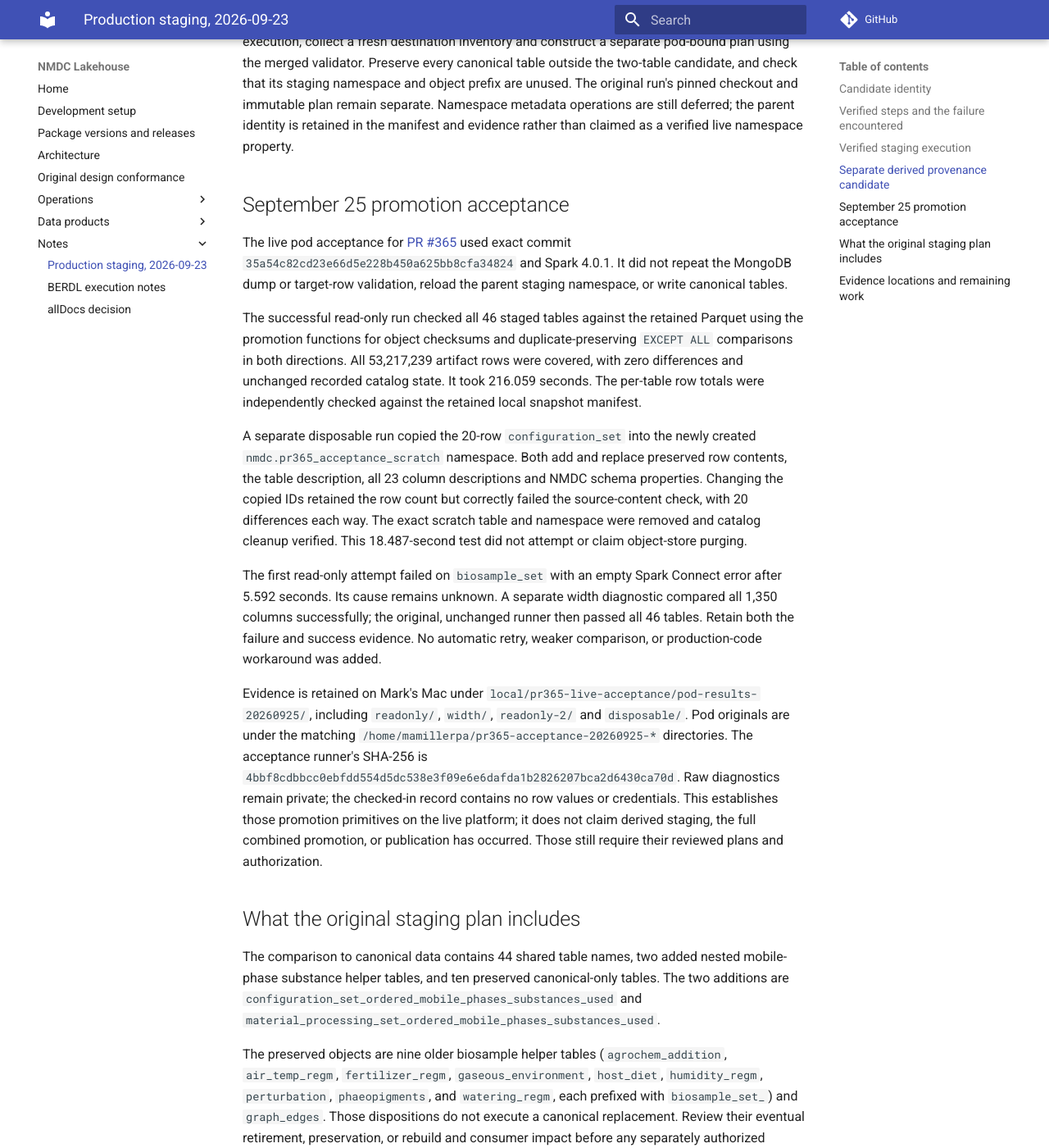
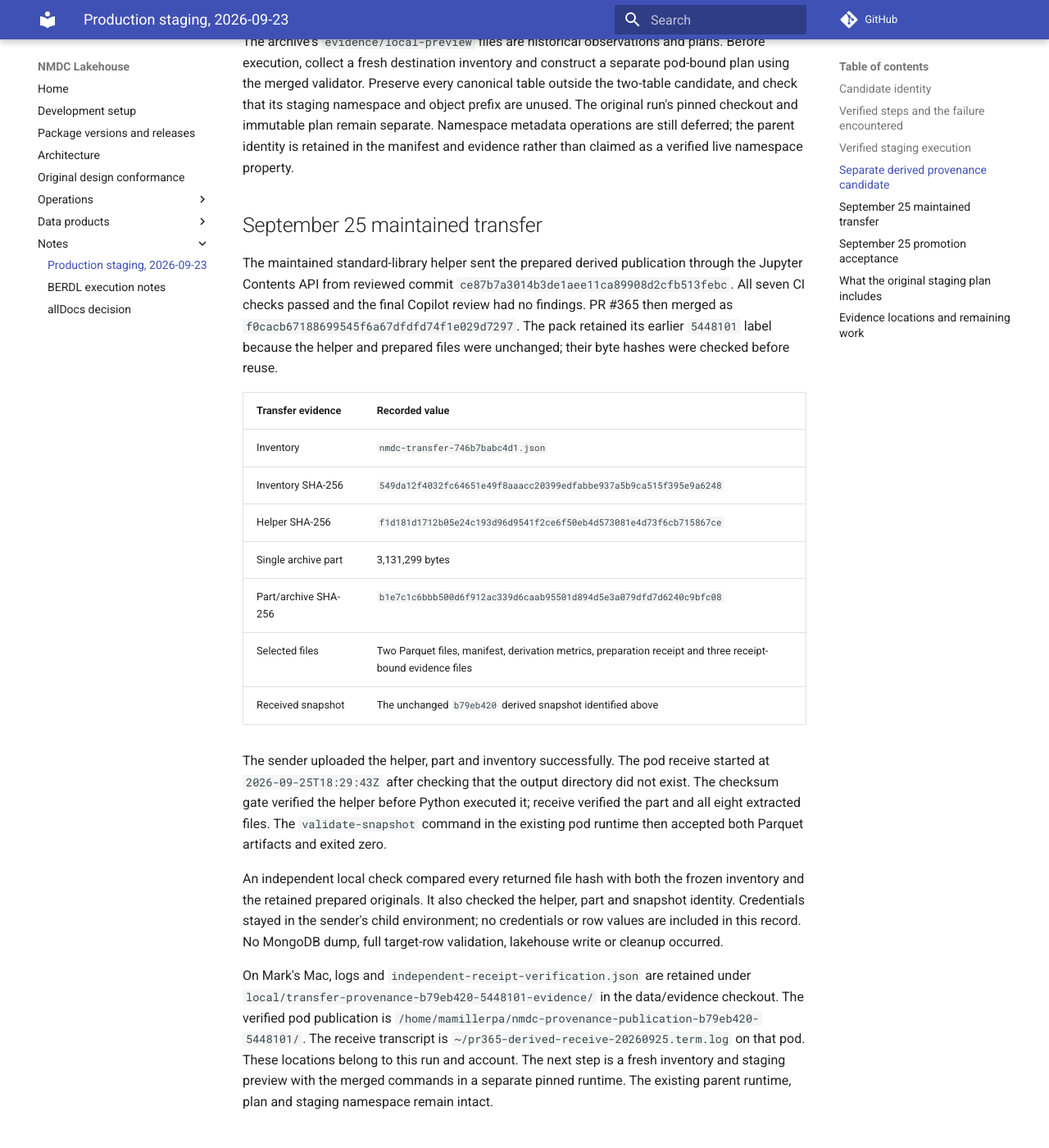
Before and after one commit to microbiomedata/nmdc-lakehouse, an MkDocs documentation site: the page built from docs/runs/2026-09-23-production-staging.md, in a window 1280 px wide and 1400 px high, scrolled down 5472 px. Shown: the whole window at 82% size. Built offline with MkDocs 1.6.1 and Material for MkDocs 9.7.7, drawn with Linux system fonts in a browser that asks for light colours; comment, search, counter and statistics services are not loaded; some of the changed text lies outside the part shown.

Commit message:
Record verified derived publication transfer (#369)
* Record verified derived publication transfer

* Limit unverified marker to interactive token entry

```diff
--- a/docs/runs/2026-09-23-production-staging.md
+++ b/docs/runs/2026-09-23-production-staging.md
@@ -180,13 +180,14 @@ additional files in the 46-table snapshot or its already reviewed staging plan.
 | Preparation code | PR #356 merge, `2ed4b7c30a1a250f1314d59b69962ed164b8235e` |
 | Proposed staging namespace | `nmdc.nmdc_provenance_staging_20260923_b79eb420` |
 
-The derived transfer archive contains the unchanged snapshot, full validation
-report, approved profile and metadata bundle, exact provenance schema, and
-historical local planning evidence. It is 3,101,393 bytes with SHA-256
+An earlier, unused derived transfer archive contained the unchanged snapshot,
+full validation report, approved profile and metadata bundle, exact provenance
+schema, and historical local planning evidence. It is 3,101,393 bytes with SHA-256
 `b483cc0f37aeb61a8fd7bcd272ecdd2a2e51df884ef85fcccbaaa6fa60e8937f`.
 A local extraction verified all 14 member hashes, snapshot integrity, and the
 existing validation report. No repeat MongoDB dump or full row validation is
-required to transfer those bytes.
+required. The maintained transfer below supersedes that archive and excludes
+machine-bound plans and historical observations.
 
 The archive's `evidence/local-preview` files are historical observations and
 plans. Before execution, collect a fresh destination inventory and construct a
@@ -196,6 +197,47 @@ object prefix are unused. The original run's pinned checkout and immutable plan
 remain separate. Namespace metadata operations are still deferred; the parent
 identity is retained in the manifest and evidence rather than claimed as a
 verified live namespace property.
+
+## September 25 maintained transfer
+
+The maintained standard-library helper sent the prepared derived publication
+through the Jupyter Contents API from reviewed commit
+`ce87b7a3014b3de1aee11ca89908d2cfb513febc`. All seven CI checks passed and the final
+Copilot review had no findings. PR #365 then merged as
+`f0cacb67188699545f6a67dfdfd74f1e029d7297`. The pack retained its earlier `5448101`
+label because the helper and prepared files were unchanged; their byte hashes
+were checked before reuse.
+
+| Transfer evidence | Recorded value |
+| --- | --- |
+| Inventory | `nmdc-transfer-746b7babc4d1.json` |
+| Inventory SHA-256 | `549da12f4032fc64651e49f8aaacc20399edfabbe937a5b9ca515f395e9a6248` |
+| Helper SHA-256 | `f1d181d1712b05e24c193d96d9541f2ce6f50eb4d573081e4d73f6cb715867ce` |
+| Single archive part | 3,131,299 bytes |
+| Part/archive SHA-256 | `b1e7c1c6bbb500d6f912ac339d6caab95501d894d5e3a079dfd7d6240c9bfc08` |
+| Selected files | Two Parquet files, manifest, derivation metrics, preparation receipt and three receipt-bound evidence files |
+| Received snapshot | The unchanged `b79eb420` derived snapshot identified above |
+
+The sender uploaded the helper, part and inventory successfully. The pod receive
+started at `2026-09-25T18:29:43Z` after checking that the output directory did not
+exist. The checksum gate verified the helper before Python executed it; receive
+verified the part and all eight extracted files. The `validate-snapshot` command
+in the existing pod runtime then accepted both Parquet artifacts and exited zero.
+
+An independent local check compared every returned file hash with both the
+frozen inventory and the retained prepared originals. It also checked the
+helper, part and snapshot identity. Credentials stayed in the sender's child
+environment; no credentials or row values are included in this record.
+No MongoDB dump, full target-row validation, lakehouse write or cleanup occurred.
+
+On Mark's Mac, logs and `independent-receipt-verification.json` are retained under
+`local/transfer-provenance-b79eb420-5448101-evidence/` in the data/evidence checkout.
+The verified pod publication is
+`/home/mamillerpa/nmdc-provenance-publication-b79eb420-5448101/`.
+The receive transcript is `~/pr365-derived-receive-20260925.term.log` on that pod.
+These locations belong to this run and account. The next step is a fresh inventory
+and staging preview with the merged commands in a separate pinned runtime.
+The existing parent runtime, plan and staging namespace remain intact.
 
 ## September 25 promotion acceptance
 
```
Also changed, not shown: docs/berdl-staging-runbook.md (+10 -7 lines), docs/publication-lifecycle.md (+1 -0 lines).
